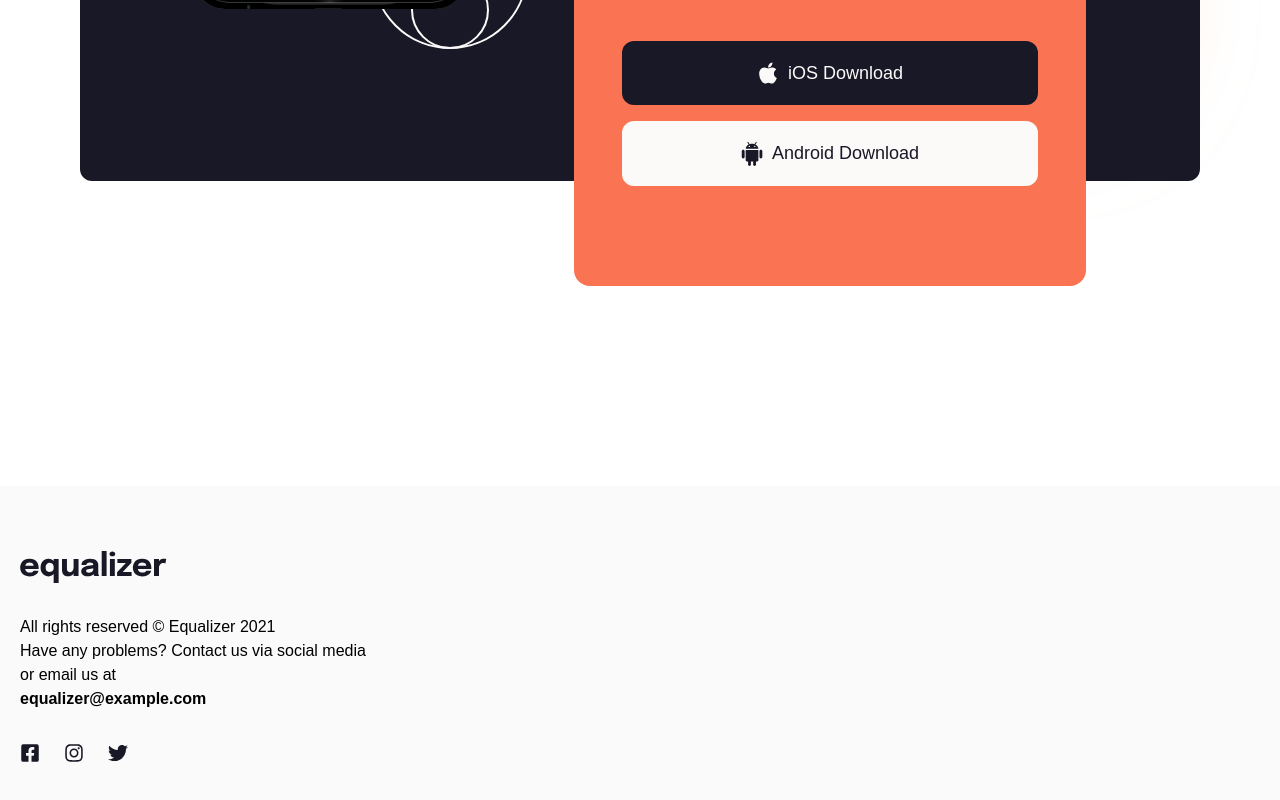
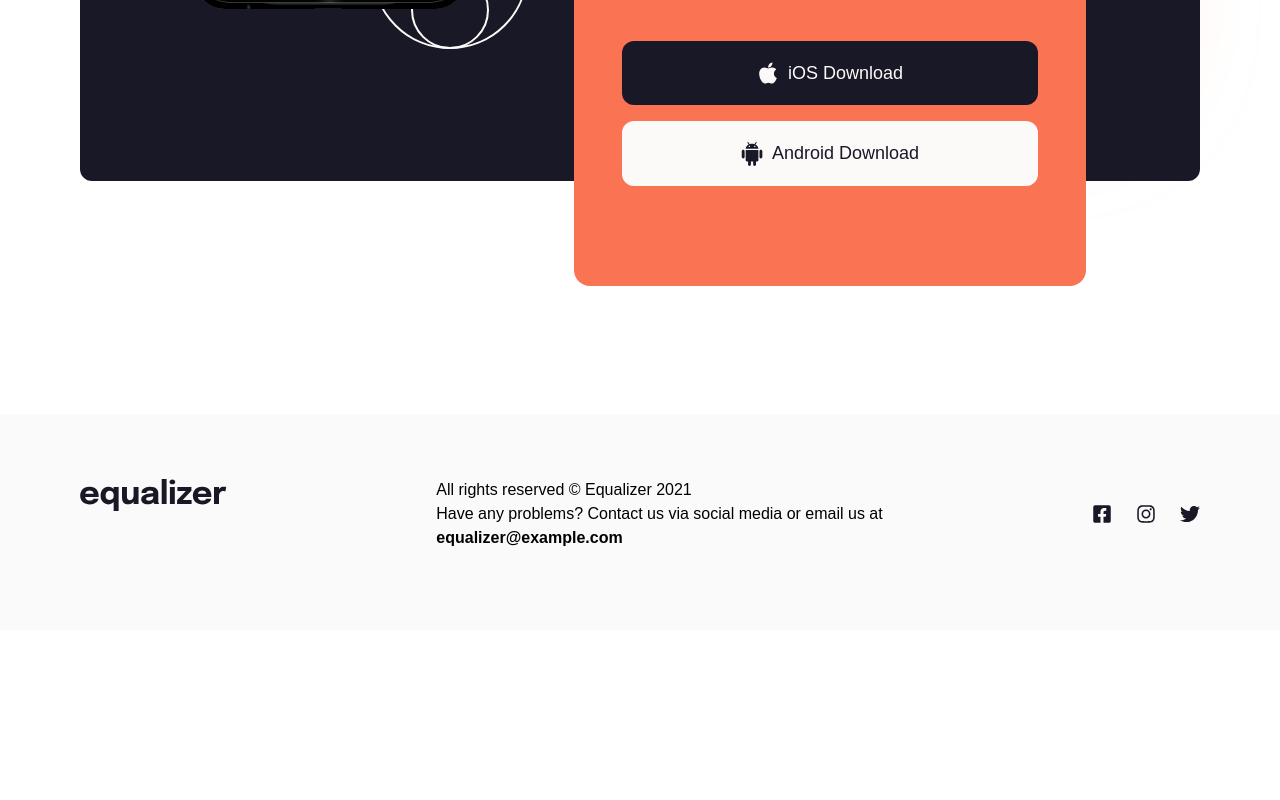
Before and after one commit to anet-eny/equalizer-landing-page, a React (Vite) app: page / in a window 1280 px wide. Shown: the part 1056-1856 px from the top of the page. After the commit the page ends 1686 px from the top, so only its background shows below. Built offline with nearby package versions, Linux system fonts and the light colour scheme.

Commit message:
Add tablet and desktop version to Footer component

```diff
--- a/src/components/Footer.jsx
+++ b/src/components/Footer.jsx
@@ -3,9 +3,11 @@ import { FaFacebookSquare, FaInstagram, FaTwitter } from "react-icons/fa";
 
 export default function Footer() {
   return (
-    <footer className="px-250 pt-800 pb-1000 bg-[#fafafa]">
-      <div className="max-w-[350px] space-y-400">
-        <img src={logo} alt="Equalizer logo" />
+    <footer className="px-250 sm:px-500 md:px-1000 pt-800 pb-1000 bg-[#fafafa]">
+      <div className=" gap-400 flex flex-col sm:flex sm:flex-row sm:justify-between sm:items-center sm:flex-wrap">
+        <div className="sm:w-full lg:w-auto lg:self-start">
+          <img className="max-w-[147px] " src={logo} alt="Equalizer logo" />
+        </div>
         <div className="text-preset-5">
           <p>All rights reserved © Equalizer 2021</p>
           <p>
--- a/src/components/Main.jsx
+++ b/src/components/Main.jsx
@@ -4,7 +4,7 @@ import bgPatternMain from "../assets/bg-pattern-main.svg";
 
 export default function Main() {
   return (
-    <section className="relative sm:px-500 md:px-1000 sm:pb-2500">
+    <section className="relative sm:px-500 md:px-1000 sm:pb-1600">
       <div className="relative max-w-[1120px] mx-auto">
         <div className="absolute top-0 left-0 right-0 bg-slate sm:rounded-xl h-[380px] sm:h-[600px] ">
           <img
```
